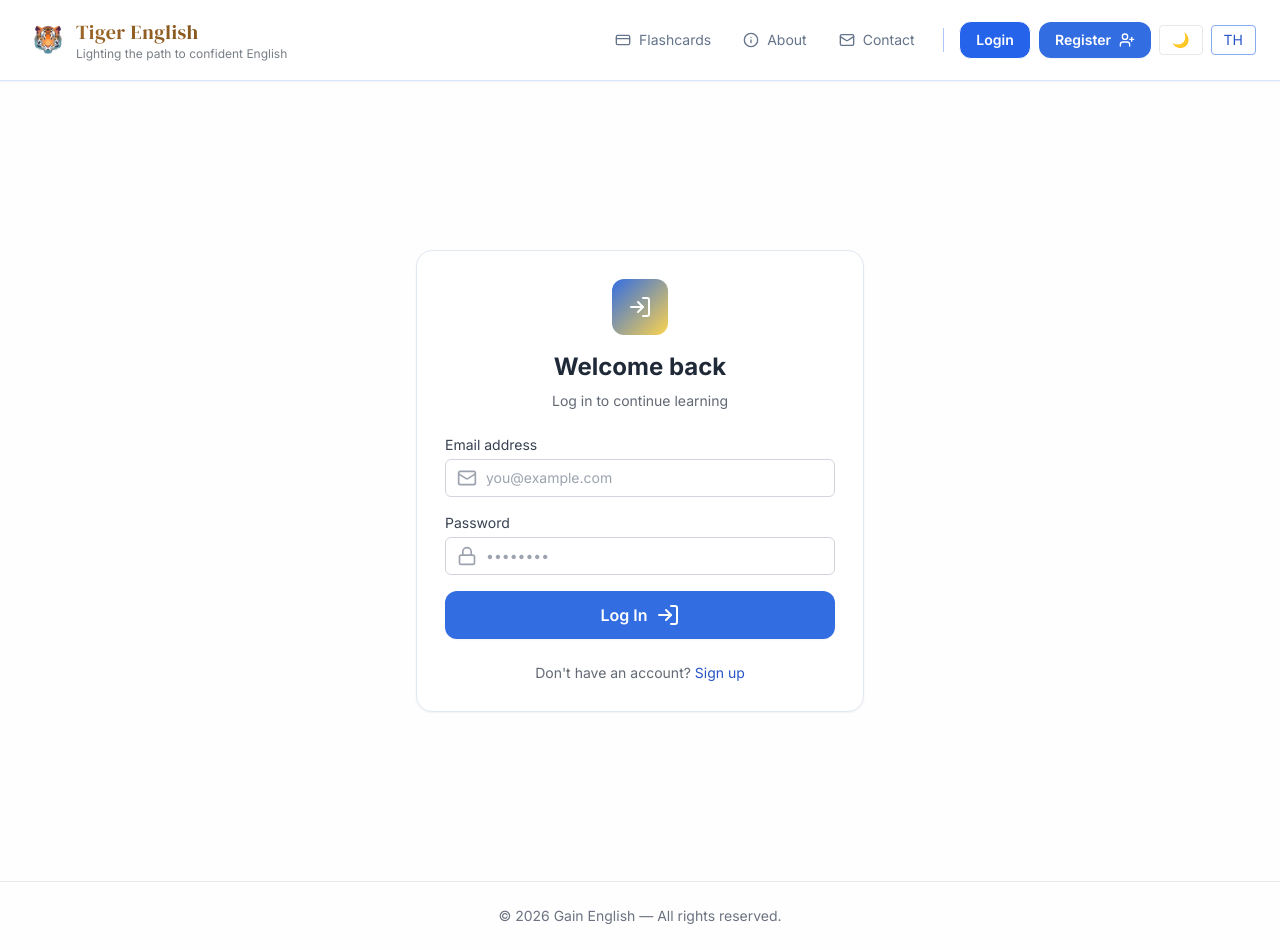
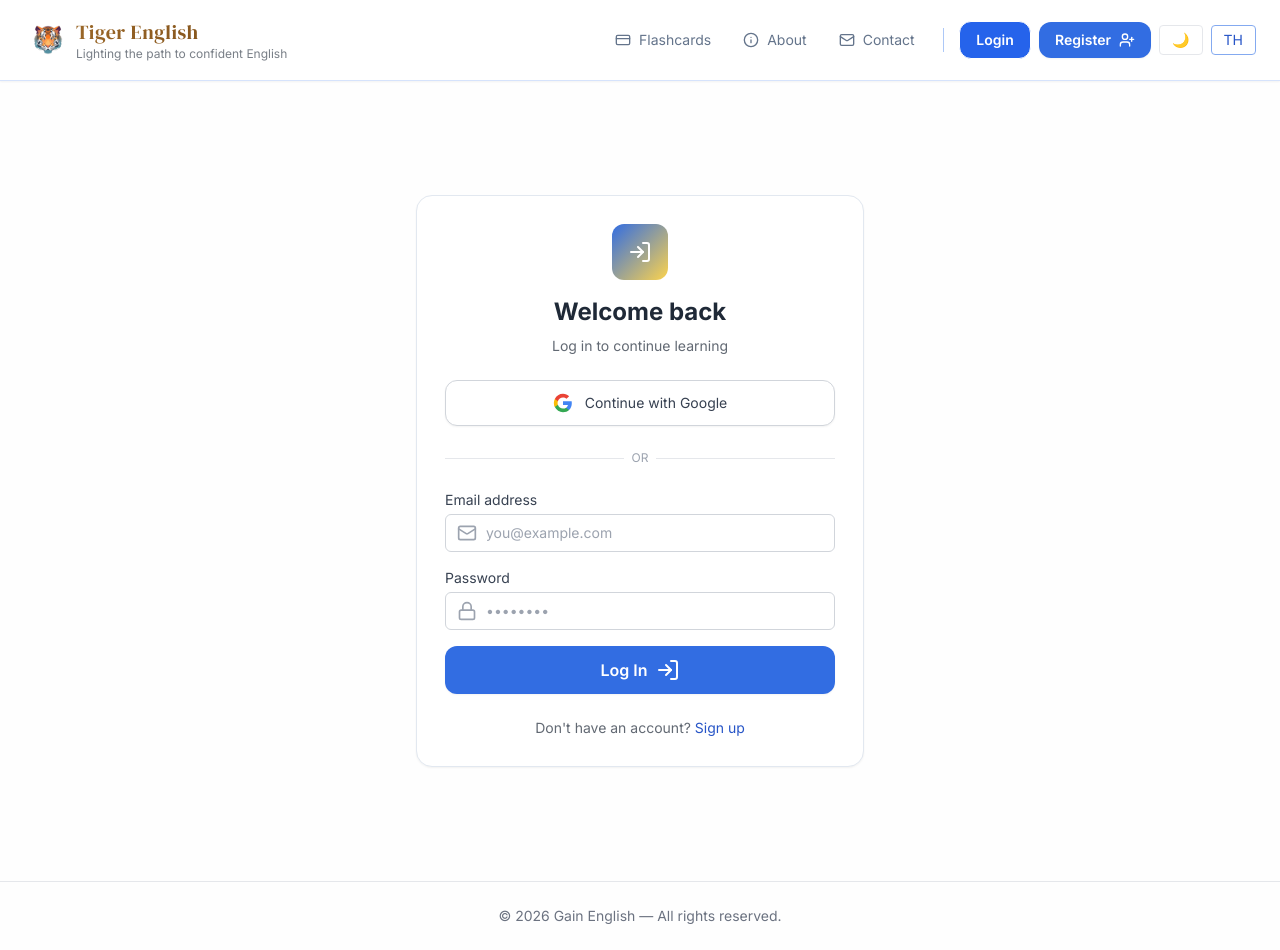
Before and after one commit to afk-bro/tiger-english, a React (Vite) app: page /login in a window 1280 px wide. Built offline with nearby package versions, Linux system fonts and the light colour scheme; no server answers.

Commit message:
feat(auth): add Google OAuth button to login and register pages

```diff
--- a/src/pages/Login.tsx
+++ b/src/pages/Login.tsx
@@ -2,6 +2,7 @@
 import { zodResolver } from "@hookform/resolvers/zod";
 import Button from "../components/ui/Button";
 import FormInput from "../components/ui/FormInput";
+import GoogleAuthButton from "@/components/ui/GoogleAuthButton";
 import { Mail, Lock, LogIn } from "lucide-react";
 import { useTranslation } from "react-i18next";
 import { Link, useNavigate } from "react-router-dom";
@@ -65,6 +66,19 @@
           </p>
         </div>
 
+        <GoogleAuthButton />
+
+        <div className="relative">
+          <div className="absolute inset-0 flex items-center">
+            <div className="w-full border-t border-gray-200 dark:border-gray-700" />
+          </div>
+          <div className="relative flex justify-center text-xs uppercase">
+            <span className="bg-white dark:bg-gray-900 px-2 text-gray-400 dark:text-gray-500">
+              or
+            </span>
+          </div>
+        </div>
+
         <form className="space-y-4" onSubmit={handleSubmit(onSubmit)}>
           <FormInput
             label={t("login.email")}
--- a/src/pages/Register.tsx
+++ b/src/pages/Register.tsx
@@ -1,6 +1,7 @@
 import Button from "../components/ui/Button";
 import FormInput from "../components/ui/FormInput";
 import ErrorGuidanceCard from "../components/auth/ErrorGuidanceCard";
+import GoogleAuthButton from "@/components/ui/GoogleAuthButton";
 import { Mail, Lock, User, ArrowRight, UserPlus, AtSign } from "lucide-react";
 import { useTranslation } from "react-i18next";
 import { Link } from "react-router-dom";
@@ -37,6 +38,19 @@
           <p className="text-sm text-text-light/70 dark:text-text-dark/70 mt-2">
             {t("register.subtitle")}
           </p>
+        </div>
+
+        <GoogleAuthButton />
+
+        <div className="relative">
+          <div className="absolute inset-0 flex items-center">
+            <div className="w-full border-t border-gray-200 dark:border-gray-700" />
+          </div>
+          <div className="relative flex justify-center text-xs uppercase">
+            <span className="bg-white dark:bg-gray-900 px-2 text-gray-400 dark:text-gray-500">
+              or
+            </span>
+          </div>
         </div>
 
         <form className="space-y-4" onSubmit={handleSubmit(onSubmit)}>
```
